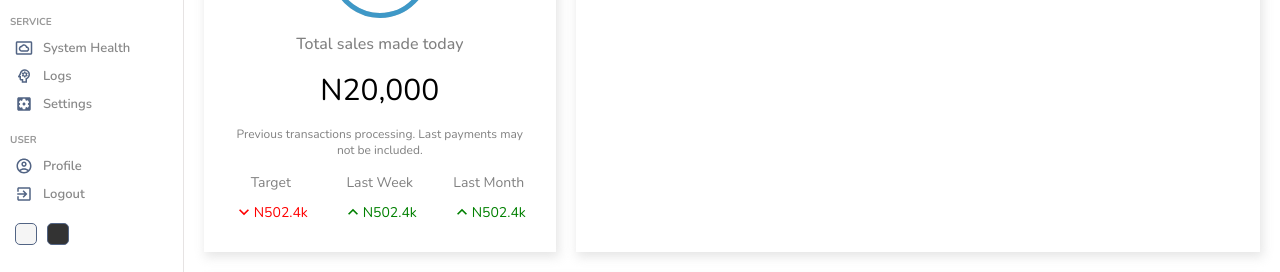
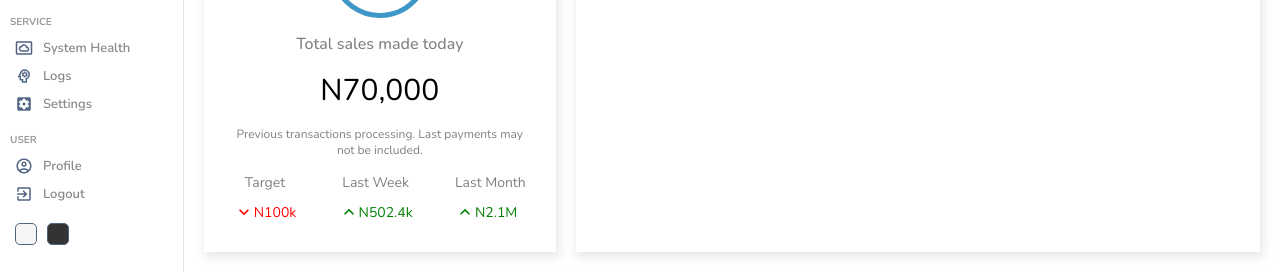
Before and after one commit to AbdulQuayyum/admin-dashboard, a React (Create React App) app: page / in a window 1280 px wide. Shown: the part 350-622 px from the top of the page. Built offline with nearby package versions, Linux system fonts and the light colour scheme.

Commit message:
first commit

```diff
--- a/src/components/featured/Featured.jsx
+++ b/src/components/featured/Featured.jsx
@@ -17,7 +17,7 @@ const Featured = () => {
           <CircularProgressbar value={70} text={"70%"} strokeWidth={5} />
         </div>
         <p className="title">Total sales made today</p>
-        <p className="amount">N20,000</p>
+        <p className="amount">N70,000</p>
         <p className="desc">
           Previous transactions processing. Last payments may not be included.
         </p>
@@ -26,7 +26,7 @@ const Featured = () => {
             <div className="itemTitle">Target</div>
             <div className="itemResult negative">
               <KeyboardArrowDownIcon fontSize="small"/>
-              <div className="resultAmount">N502.4k</div>
+              <div className="resultAmount">N100k</div>
             </div>
           </div>
           <div className="item">
@@ -40,7 +40,7 @@ const Featured = () => {
             <div className="itemTitle">Last Month</div>
             <div className="itemResult positive">
               <KeyboardArrowUpOutlinedIcon fontSize="small"/>
-              <div className="resultAmount">N502.4k</div>
+              <div className="resultAmount">N2.1M</div>
             </div>
           </div>
         </div>
```
